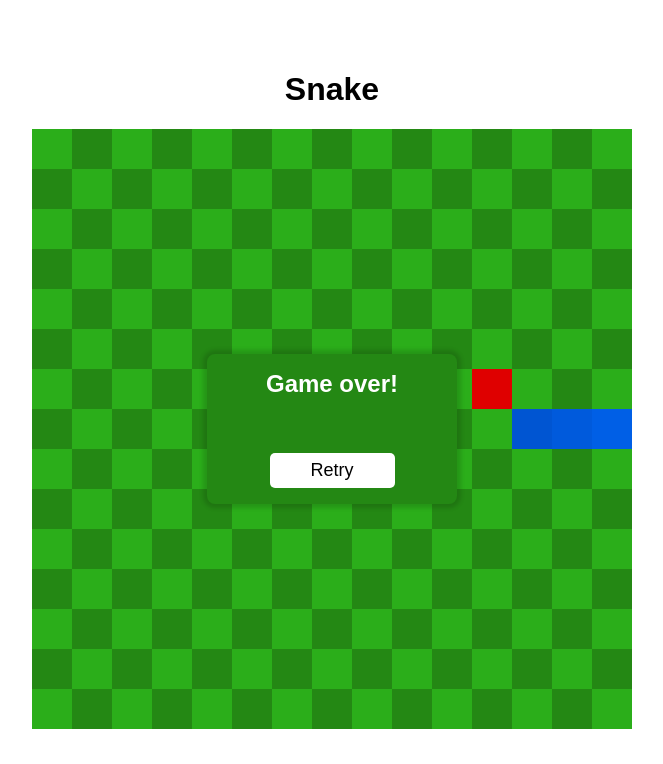
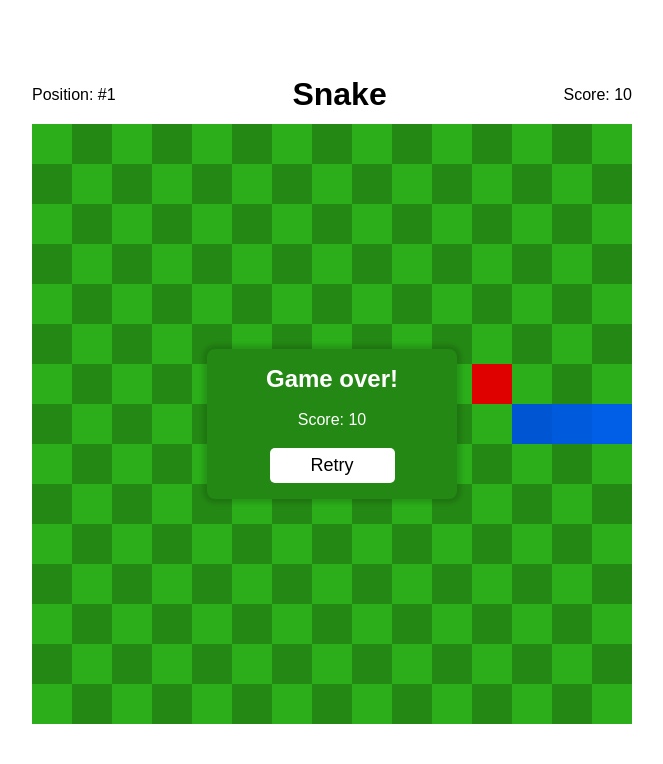
Before and after one commit to TomTeisman/snake, a PHP site: page / in a window 1280 px wide. Shown: the top 764 px of the page, without its empty margins (308-971 px from the left). Run offline with PHP 8.4, Linux system fonts and the light colour scheme; some web fonts are replaced.

Commit message:
added score count to the game

```diff
--- a/css/index.css
+++ b/css/index.css
@@ -28,8 +28,19 @@ body {
     justify-content: center;
 }
 
-h1 {
-    margin-top: 0;
+.top-wrapper {
+    display: flex;
+    flex-direction: row;
+    align-items: center;
+    justify-content: space-between;
+    margin-bottom: .67rem;
+    max-width: 600px;
+    width: 100%;
+}
+
+.top-wrapper > h1,
+.top-wrapper > p {
+    margin: 0;
 }
 
 .game-wrapper {
--- a/index.html
+++ b/index.html
@@ -20,12 +20,17 @@
     <link href="https://fonts.googleapis.com/css2?family=Asimovian&display=swap" rel="stylesheet">
 </head>
 <body onload="setup()">
-    <h1>Snake</h1>
+    <div class="top-wrapper">
+        <p>Position: #1</p>
+        <h1>Snake</h1>
+        <p class="score">Score: 0</p>
+    </div>
     <div class="game-wrapper">
         <canvas id="game" width="600" height="600"></canvas>
         <p id="countdown">3</p>
         <div class="game-over">
             <h2>Game over!</h2>
+            <p class="final-score">Score: 0</p>
             <button onclick="location.reload()">Retry</button>
         </div>
     </div>
--- a/js/game.js
+++ b/js/game.js
@@ -117,6 +117,7 @@ function drawSnake() {
     else if (collision == 'CANDY')
     {
         relocateCandy();
+        addPoints();
     };
 
     snake.unshift(head);
@@ -246,3 +247,17 @@ function checkCollision(head) {
 
     return false;
 }
+
+/**
+ * Update the point count
+ */
+function addPoints() {
+    const scoreElement = document.querySelector('.score');
+    const finalScoreElement = document.querySelector('.final-score');
+
+    score = parseInt(scoreElement.innerHTML.split(':')[1]);
+    score = score + 10;
+
+    scoreElement.innerHTML = 'Score: ' + score.toString();
+    finalScoreElement.innerHTML = 'Score: ' + score.toString();
+}
```
